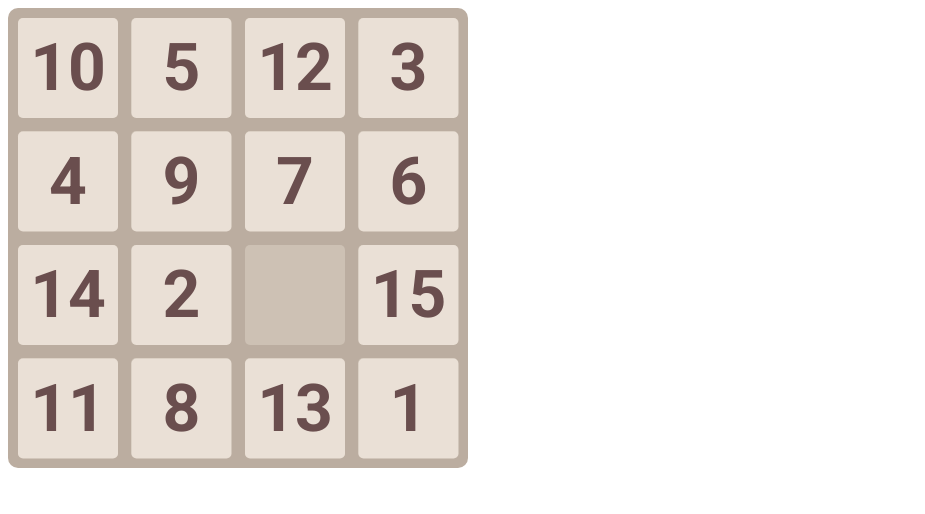
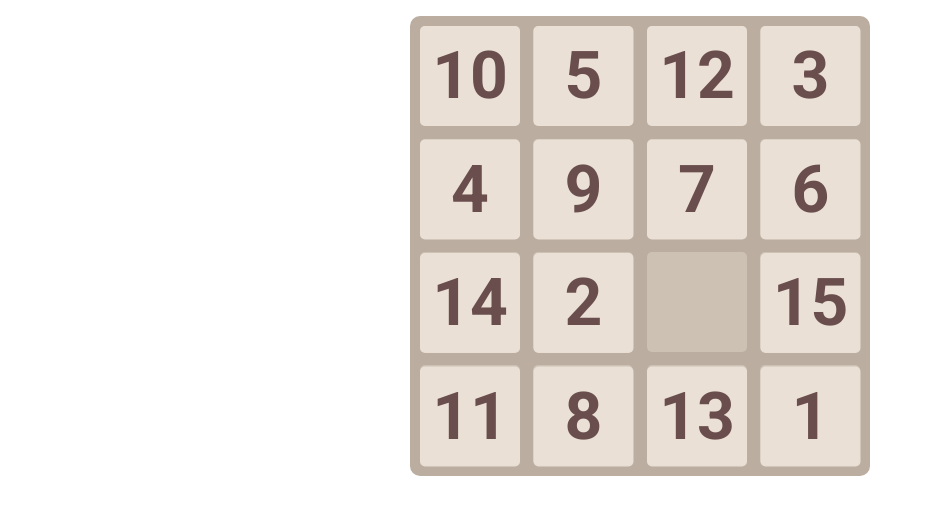
Before and after one commit to VildanovDenis/15-game, a React app: page / in a window 1280 px wide. Shown: the top 514 px of the page, without its empty margins (0-925 px from the left). Built offline with nearby package versions, Linux system fonts and the light colour scheme.

Commit message:
Центрует контент

```diff
--- a/src/components/gameContainer/index.jsx
+++ b/src/components/gameContainer/index.jsx
@@ -11,9 +11,13 @@ import { setDirectionName } from '../../logic/setDirectionName.js';
 import { initialCells } from '../../gameData/index.js';
 
 const StyledWrapper = styled.section`
+    display: flex;
+    justify-content: center;
+    align-items: center;
     height: 475px;
     position: relative;
     width: 475px;
+    margin: 0 auto;
 `;
 
 class GameContainer extends React.Component {
```
